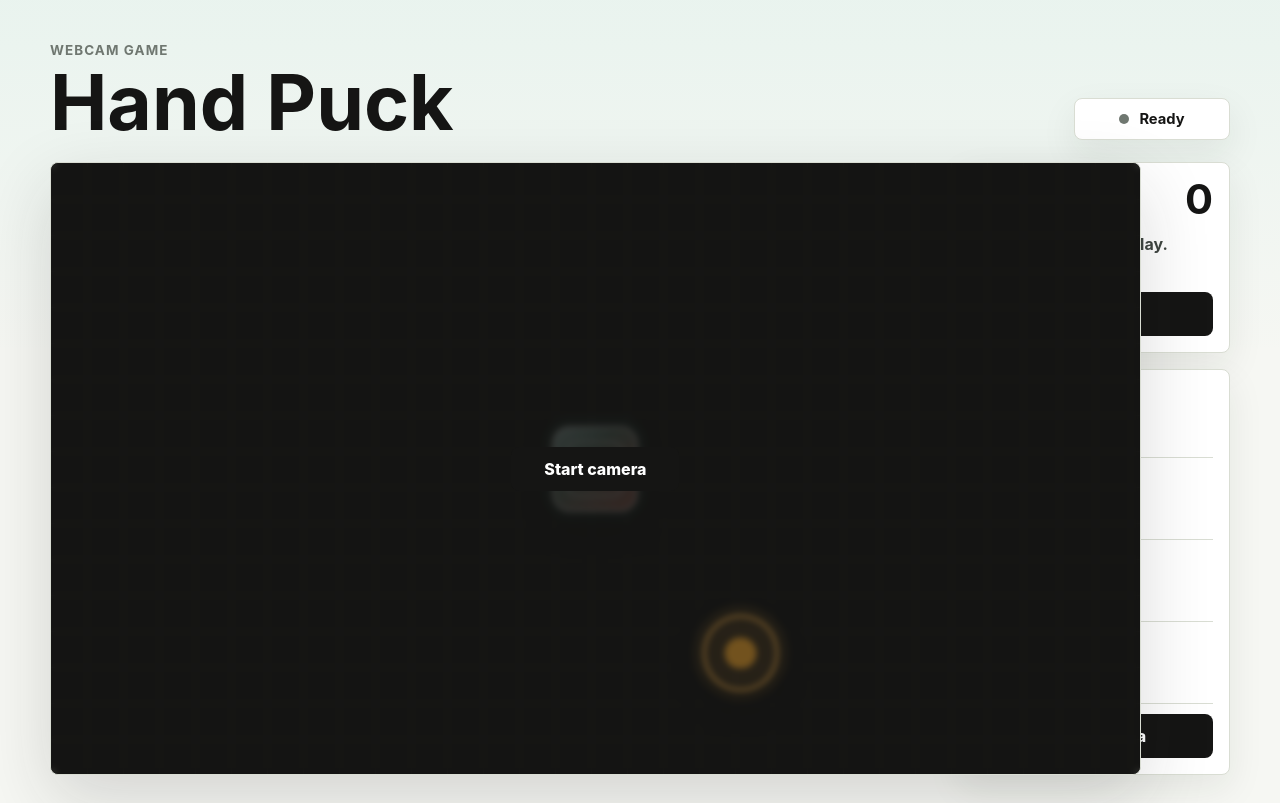
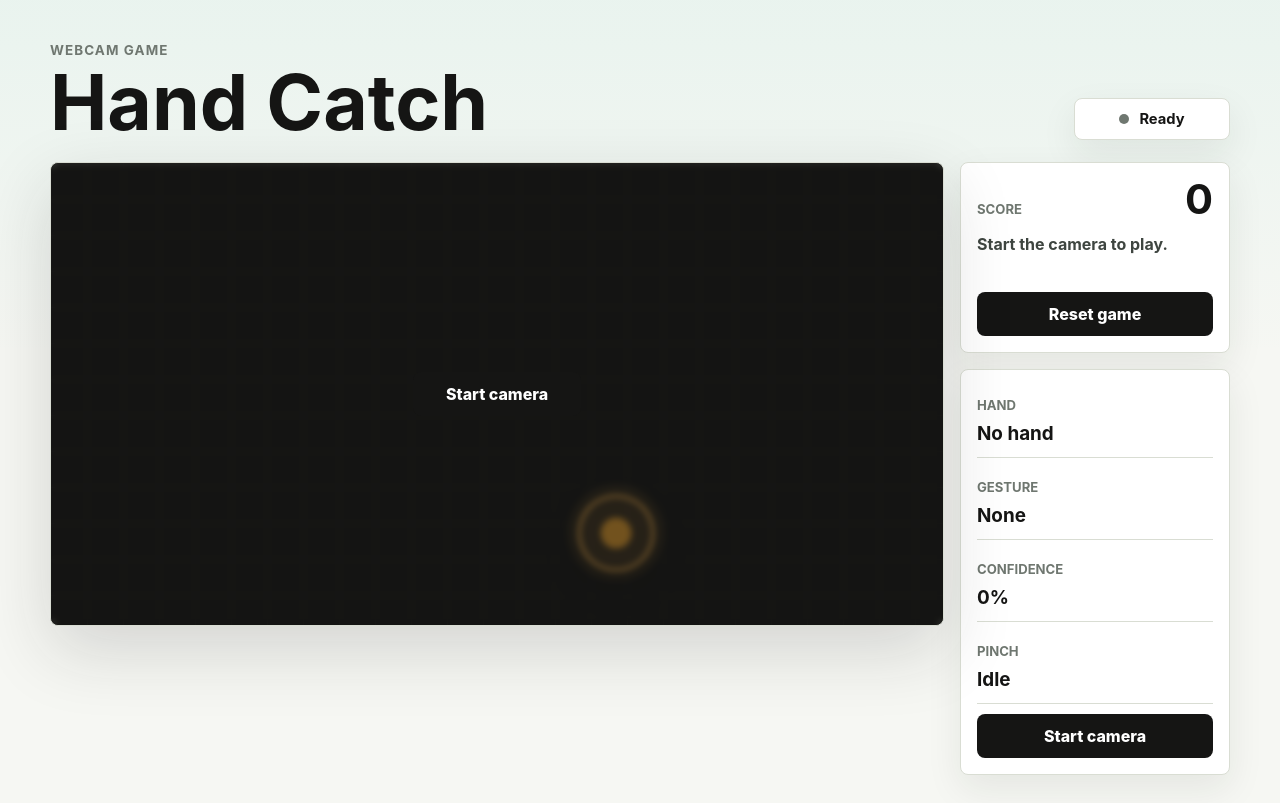
Before and after one commit to cederdorff/webcam-ui, a React (Vite) app: page / in a window 1280 px wide. Built offline with nearby package versions, Linux system fonts and the light colour scheme.

Commit message:
feat: update game mechanics and UI for hand tracking and gesture recognition

```diff
--- a/src/App.css
+++ b/src/App.css
@@ -86,15 +86,15 @@ h1 {
 
 .stage {
   position: relative;
-  min-height: 420px;
-  aspect-ratio: 16 / 9;
+  min-height: 320px;
+  height: clamp(320px, 58svh, 520px);
+  aspect-ratio: auto;
   overflow: hidden;
   border: 1px solid var(--line);
   border-radius: 8px;
   background:
     linear-gradient(90deg, rgba(255, 255, 255, 0.045) 1px, transparent 1px),
-    linear-gradient(rgba(255, 255, 255, 0.045) 1px, transparent 1px),
-    #151514;
+    linear-gradient(rgba(255, 255, 255, 0.045) 1px, transparent 1px), #151514;
   background-size: 36px 36px;
   box-shadow: var(--shadow);
 }
@@ -115,53 +115,6 @@ h1 {
 
 .landmark-layer {
   pointer-events: none;
-}
-
-.control-object {
-  --x: 50%;
-  --y: 50%;
-  --scale: 1;
-  --rotate: 0deg;
-
-  position: absolute;
-  left: var(--x);
-  top: var(--y);
-  z-index: 3;
-  width: clamp(54px, 7vw, 86px);
-  aspect-ratio: 1;
-  border: 2px solid rgba(255, 255, 255, 0.86);
-  border-radius: 18px;
-  background:
-    linear-gradient(135deg, rgba(255, 255, 255, 0.72), transparent 38%),
-    linear-gradient(135deg, var(--teal), var(--coral));
-  box-shadow:
-    0 18px 36px rgba(0, 0, 0, 0.36),
-    0 0 0 9px rgba(41, 210, 178, 0.14);
-  opacity: 1;
-  transform: translate(-50%, -50%) rotate(var(--rotate)) scale(var(--scale));
-  transition:
-    opacity 160ms ease,
-    box-shadow 160ms ease,
-    filter 160ms ease;
-  will-change: left, top, transform;
-}
-
-.control-object span {
-  position: absolute;
-  inset: 16%;
-  border: 2px solid rgba(255, 255, 255, 0.72);
-  border-radius: 10px;
-}
-
-.control-object[data-searching] {
-  opacity: 0.42;
-  filter: saturate(0.65);
-}
-
-.control-object[data-gripped] {
-  box-shadow:
-    0 18px 36px rgba(0, 0, 0, 0.38),
-    0 0 0 14px rgba(255, 184, 77, 0.2);
 }
 
 .game-target {
@@ -368,7 +321,9 @@ h1 {
   }
 
   .stage {
+    height: auto;
     min-height: 0;
+    aspect-ratio: 16 / 9;
   }
 
   .control-panel {
--- a/src/App.jsx
+++ b/src/App.jsx
@@ -1,36 +1,35 @@
-import { ControlPanel } from './components/ControlPanel'
-import { GameHud } from './components/GameHud'
-import { StatusPill } from './components/StatusPill'
-import { Target } from './components/Target'
-import { TrackingStage } from './components/TrackingStage'
-import { useGame } from './hooks/useGame'
-import { useHandTracking } from './hooks/useHandTracking'
-import './App.css'
+import { ControlPanel } from "./components/ControlPanel";
+import { GameHud } from "./components/GameHud";
+import { StatusPill } from "./components/StatusPill";
+import { Target } from "./components/Target";
+import { TrackingStage } from "./components/TrackingStage";
+import { useGame } from "./hooks/useGame";
+import { useHandTracking } from "./hooks/useHandTracking";
+import "./App.css";
 
 function App() {
-  const game = useGame()
+  const game = useGame();
   const {
     canvasRef,
     handleCameraError,
     handleCameraReady,
     isLoading,
     isRunning,
-    puckRef,
     startCamera,
     stopCamera,
     tracking,
-    webcamRef,
+    webcamRef
   } = useHandTracking({
     onGesture: game.handleGesture,
-    onNoHand: game.handleNoHand,
-  })
+    onNoHand: game.handleNoHand
+  });
 
   return (
     <main className="app-shell">
       <header className="topbar">
         <div>
           <p className="eyebrow">Webcam game</p>
-          <h1>Hand Puck</h1>
+          <h1>Hand Catch</h1>
         </div>
         <StatusPill mode={tracking.mode} label={tracking.label} />
       </header>
@@ -43,7 +42,6 @@ function App() {
           isLoading={isLoading}
           isRunning={isRunning}
           onStartCamera={startCamera}
-          puckRef={puckRef}
           webcamRef={webcamRef}
         >
           <Target isReadyToCatch={game.isReadyToCatch} target={game.target} />
@@ -51,7 +49,7 @@ function App() {
 
         <div className="side-panel">
           <GameHud
-            message={isRunning ? game.message : 'Start the camera to play.'}
+            message={isRunning ? game.message : "Start the camera to play."}
             onResetGame={game.resetGame}
             score={game.score}
           />
@@ -66,7 +64,7 @@ function App() {
         </div>
       </section>
     </main>
-  )
+  );
 }
 
-export default App
+export default App;
--- a/src/components/TrackingStage.jsx
+++ b/src/components/TrackingStage.jsx
@@ -9,7 +9,6 @@ export function TrackingStage({
   isLoading,
   isRunning,
   onStartCamera,
-  puckRef,
   webcamRef
 }) {
   return (
@@ -27,9 +26,6 @@ export function TrackingStage({
       )}
       <canvas ref={canvasRef} className="landmark-layer" aria-hidden="true" />
       {children}
-      <div ref={puckRef} className="control-object" role="img" aria-label="Puck">
-        <span></span>
-      </div>
 
       {!isRunning && (
         <div className="start-overlay">
--- a/src/hooks/useHandTracking.js
+++ b/src/hooks/useHandTracking.js
@@ -1,140 +1,125 @@
-import { useEffect, useRef, useState } from 'react'
-import {
-  READY_STATUS,
-  clearCanvas,
-  createHandLandmarker,
-  drawHand,
-  resizeCanvasToVideo,
-} from '../handTracking'
-import { getHandGesture, movePuckWithGesture } from '../gestures'
+import { useEffect, useRef, useState } from "react";
+import { READY_STATUS, clearCanvas, createHandLandmarker, drawHand, resizeCanvasToVideo } from "../handTracking";
+import { getHandGesture } from "../gestures";
 
 export function useHandTracking({ onGesture, onNoHand } = {}) {
-  const webcamRef = useRef(null)
-  const canvasRef = useRef(null)
-  const puckRef = useRef(null)
-  const handLandmarkerRef = useRef(null)
-  const animationRef = useRef(0)
-  const callbacksRef = useRef({ onGesture, onNoHand })
-  const lastVideoTimeRef = useRef(-1)
+  const webcamRef = useRef(null);
+  const canvasRef = useRef(null);
+  const handLandmarkerRef = useRef(null);
+  const animationRef = useRef(0);
+  const callbacksRef = useRef({ onGesture, onNoHand });
+  const lastVideoTimeRef = useRef(-1);
 
-  const [isRunning, setIsRunning] = useState(false)
-  const [tracking, setTracking] = useState(READY_STATUS)
+  const [isRunning, setIsRunning] = useState(false);
+  const [tracking, setTracking] = useState(READY_STATUS);
 
   function stopCamera() {
-    cancelAnimationFrame(animationRef.current)
+    cancelAnimationFrame(animationRef.current);
 
-    animationRef.current = 0
-    lastVideoTimeRef.current = -1
+    animationRef.current = 0;
+    lastVideoTimeRef.current = -1;
 
-    clearCanvas(canvasRef.current)
-    showSearchingPuck(puckRef.current)
-    setIsRunning(false)
-    callbacksRef.current.onNoHand?.()
-    setTracking(READY_STATUS)
+    clearCanvas(canvasRef.current);
+    setIsRunning(false);
+    callbacksRef.current.onNoHand?.();
+    setTracking(READY_STATUS);
   }
 
   function runFrameLoop() {
-    const video = webcamRef.current?.video
-    const canvas = canvasRef.current
-    const puck = puckRef.current
-    const handLandmarker = handLandmarkerRef.current
+    const video = webcamRef.current?.video;
+    const canvas = canvasRef.current;
+    const handLandmarker = handLandmarkerRef.current;
 
-    if (!video || !canvas || !puck || !handLandmarker) {
-      return
+    if (!video || !canvas || !handLandmarker) {
+      return;
     }
 
-    resizeCanvasToVideo(canvas, video)
+    resizeCanvasToVideo(canvas, video);
 
     if (hasNewVideoFrame(video, lastVideoTimeRef.current)) {
-      lastVideoTimeRef.current = video.currentTime
-      const results = handLandmarker.detectForVideo(video, performance.now())
-      const landmarks = results.landmarks?.[0]
+      lastVideoTimeRef.current = video.currentTime;
+      const results = handLandmarker.detectForVideo(video, performance.now());
+      const landmarks = results.landmarks?.[0];
 
       if (landmarks) {
-        drawHand(canvas, landmarks)
-        const gesture = getHandGesture(landmarks)
-        const puckPosition = movePuckWithGesture(gesture, puck)
-        const gestureWithPuck = { ...gesture, puckPosition }
+        drawHand(canvas, landmarks);
+        const gesture = getHandGesture(landmarks);
 
-        callbacksRef.current.onGesture?.(gestureWithPuck)
-        setTracking(createTrackingStatus(results, gestureWithPuck))
+        callbacksRef.current.onGesture?.(gesture);
+        setTracking(createTrackingStatus(results, gesture));
       } else {
-        clearCanvas(canvas)
-        showSearchingPuck(puck)
-        callbacksRef.current.onNoHand?.()
-        setTracking(createSearchingStatus())
+        clearCanvas(canvas);
+        callbacksRef.current.onNoHand?.();
+        setTracking(createSearchingStatus());
       }
     }
 
-    animationRef.current = requestAnimationFrame(runFrameLoop)
+    animationRef.current = requestAnimationFrame(runFrameLoop);
   }
 
   async function startCamera() {
-    if (isRunning || tracking.mode === 'loading') {
-      return
+    if (isRunning || tracking.mode === "loading") {
+      return;
     }
 
     if (!navigator.mediaDevices?.getUserMedia) {
-      setTracking(createErrorStatus('Camera unavailable'))
-      return
+      setTracking(createErrorStatus("Camera unavailable"));
+      return;
     }
 
     setTracking({
       ...READY_STATUS,
-      mode: 'loading',
-      label: 'Loading model',
-    })
+      mode: "loading",
+      label: "Loading model"
+    });
 
     try {
       if (!handLandmarkerRef.current) {
-        handLandmarkerRef.current = await createHandLandmarker()
+        handLandmarkerRef.current = await createHandLandmarker();
       }
 
-      setIsRunning(true)
-      setTracking(createSearchingStatus())
+      setIsRunning(true);
+      setTracking(createSearchingStatus());
     } catch (error) {
-      console.error(error)
-      stopCamera()
-      setTracking(createErrorStatus(getCameraErrorLabel(error)))
+      console.error(error);
+      stopCamera();
+      setTracking(createErrorStatus(getCameraErrorLabel(error)));
     }
   }
 
   function handleCameraReady() {
-    cancelAnimationFrame(animationRef.current)
-    runFrameLoop()
+    cancelAnimationFrame(animationRef.current);
+    runFrameLoop();
   }
 
   function handleCameraError(error) {
-    console.error(error)
-    stopCamera()
-    setTracking(createErrorStatus(getCameraErrorLabel(error)))
+    console.error(error);
+    stopCamera();
+    setTracking(createErrorStatus(getCameraErrorLabel(error)));
   }
 
   useEffect(() => {
-    showSearchingPuck(puckRef.current)
-
     return () => {
-      cancelAnimationFrame(animationRef.current)
-      handLandmarkerRef.current?.close()
-    }
-  }, [])
+      cancelAnimationFrame(animationRef.current);
+      handLandmarkerRef.current?.close();
+    };
+  }, []);
 
   useEffect(() => {
-    callbacksRef.current = { onGesture, onNoHand }
-  }, [onGesture, onNoHand])
+    callbacksRef.current = { onGesture, onNoHand };
+  }, [onGesture, onNoHand]);
 
   return {
     canvasRef,
     handleCameraError,
     handleCameraReady,
-    isLoading: tracking.mode === 'loading',
+    isLoading: tracking.mode === "loading",
     isRunning,
-    puckRef,
     startCamera,
     stopCamera,
     tracking,
-    webcamRef,
-  }
+    webcamRef
+  };
 }
 
 function hasNewVideoFrame(video, lastVideoTime) {
@@ -142,47 +127,42 @@ function hasNewVideoFrame(video, lastVideoTime) {
     video.readyState >= HTMLMediaElement.HAVE_CURRENT_DATA &&
     video.videoWidth > 0 &&
     video.currentTime !== lastVideoTime
-  )
-}
-
-function showSearchingPuck(puck) {
-  puck?.setAttribute('data-searching', 'true')
-  puck?.removeAttribute('data-gripped')
+  );
 }
 
 function createSearchingStatus() {
   return {
     ...READY_STATUS,
-    mode: 'searching',
-    label: 'Looking for hand',
-  }
+    mode: "searching",
+    label: "Looking for hand"
+  };
 }
 
 function createTrackingStatus(results, gesture) {
-  const hand = results.handednesses?.[0]?.[0]
+  const hand = results.handednesses?.[0]?.[0];
 
   return {
-    mode: 'tracking',
-    label: gesture.isPinching ? 'Pinch active' : gesture.name,
-    hand: hand?.categoryName ?? 'Hand',
+    mode: "tracking",
+    label: gesture.isPinching ? "Pinch active" : gesture.name,
+    hand: hand?.categoryName ?? "Hand",
     confidence: hand?.score ?? gesture.grip,
     gesture: gesture.name,
-    pinching: gesture.isPinching,
-  }
+    pinching: gesture.isPinching
+  };
 }
 
 function createErrorStatus(label) {
   return {
     ...READY_STATUS,
-    mode: 'error',
-    label,
-  }
+    mode: "error",
+    label
+  };
 }
 
 function getCameraErrorLabel(error) {
-  if (error instanceof DOMException && error.name === 'NotAllowedError') {
-    return 'Camera blocked'
+  if (error instanceof DOMException && error.name === "NotAllowedError") {
+    return "Camera blocked";
   }
 
-  return 'Tracking failed'
+  return "Tracking failed";
 }
```
Also changed, not shown: src/gestures.js (+5 -20 lines), src/hooks/useGame.js (+5 -11 lines).
